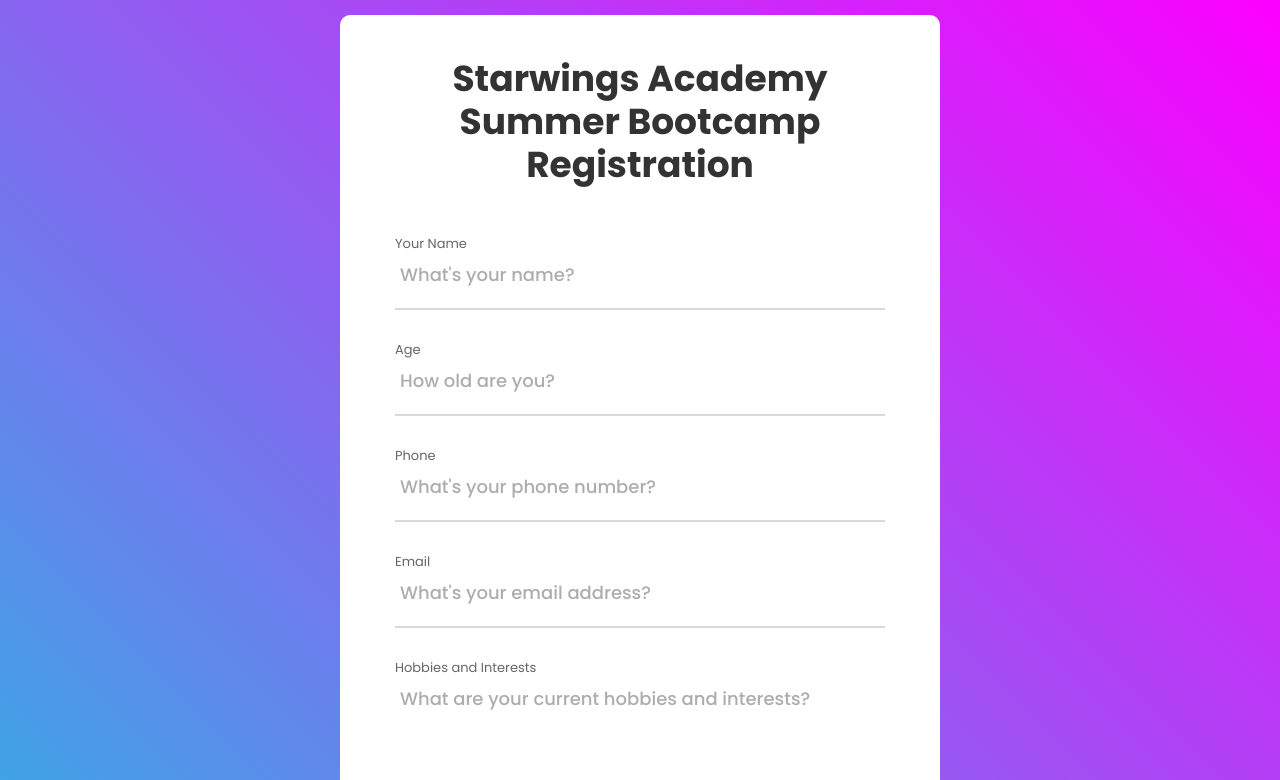
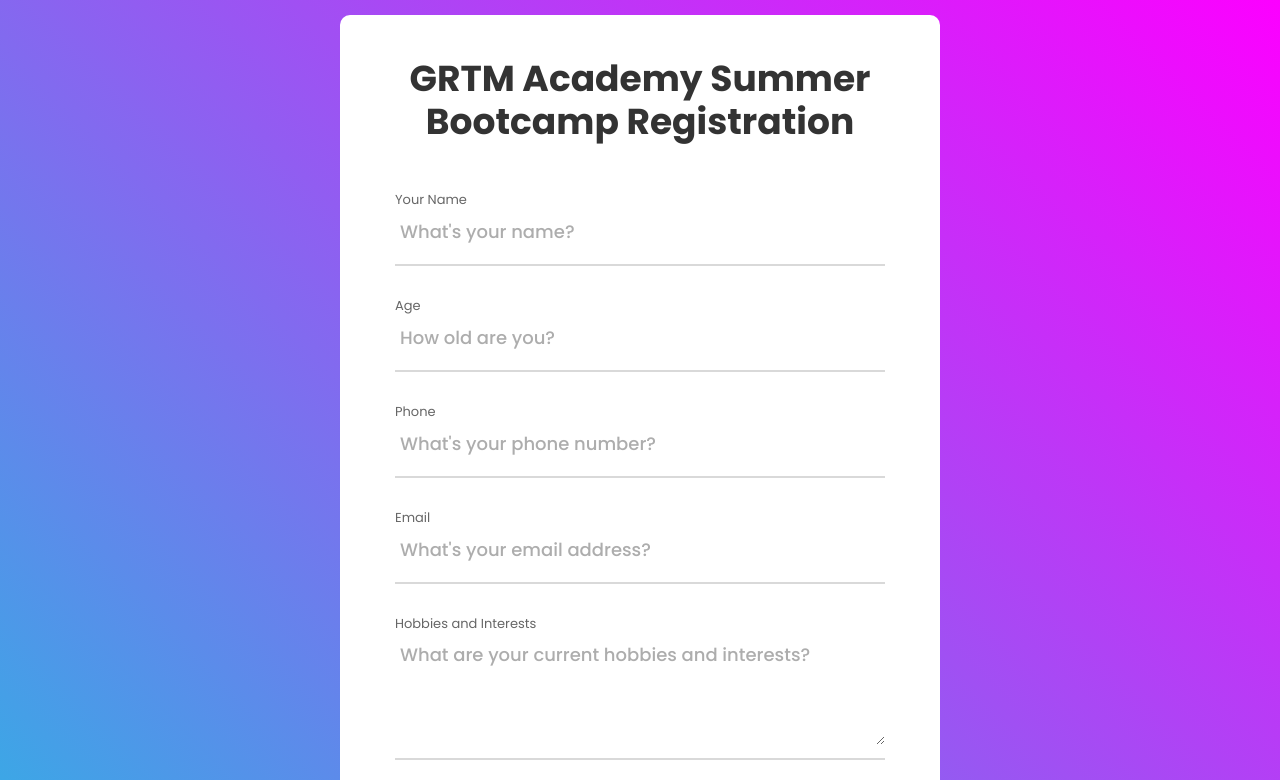
Before and after one commit to amadebusuyi/grtm-sc-form, a plain HTML site: page index.html in a window 1280 px wide. Shown: the top 780 px of the page. Drawn offline with Linux system fonts and the light colour scheme.

Commit message:
Name update

```diff
--- a/index.html
+++ b/index.html
@@ -33,7 +33,7 @@
 
 			<form class="contact100-form validate-form" method="post">
 				<span class="contact100-form-title">
-					Starwings Academy Summer Bootcamp Registration
+					GRTM Academy Summer Bootcamp Registration
 				</span>
 
 				<div class="wrap-input100 validate-input" data-validate="Name is required">
```
